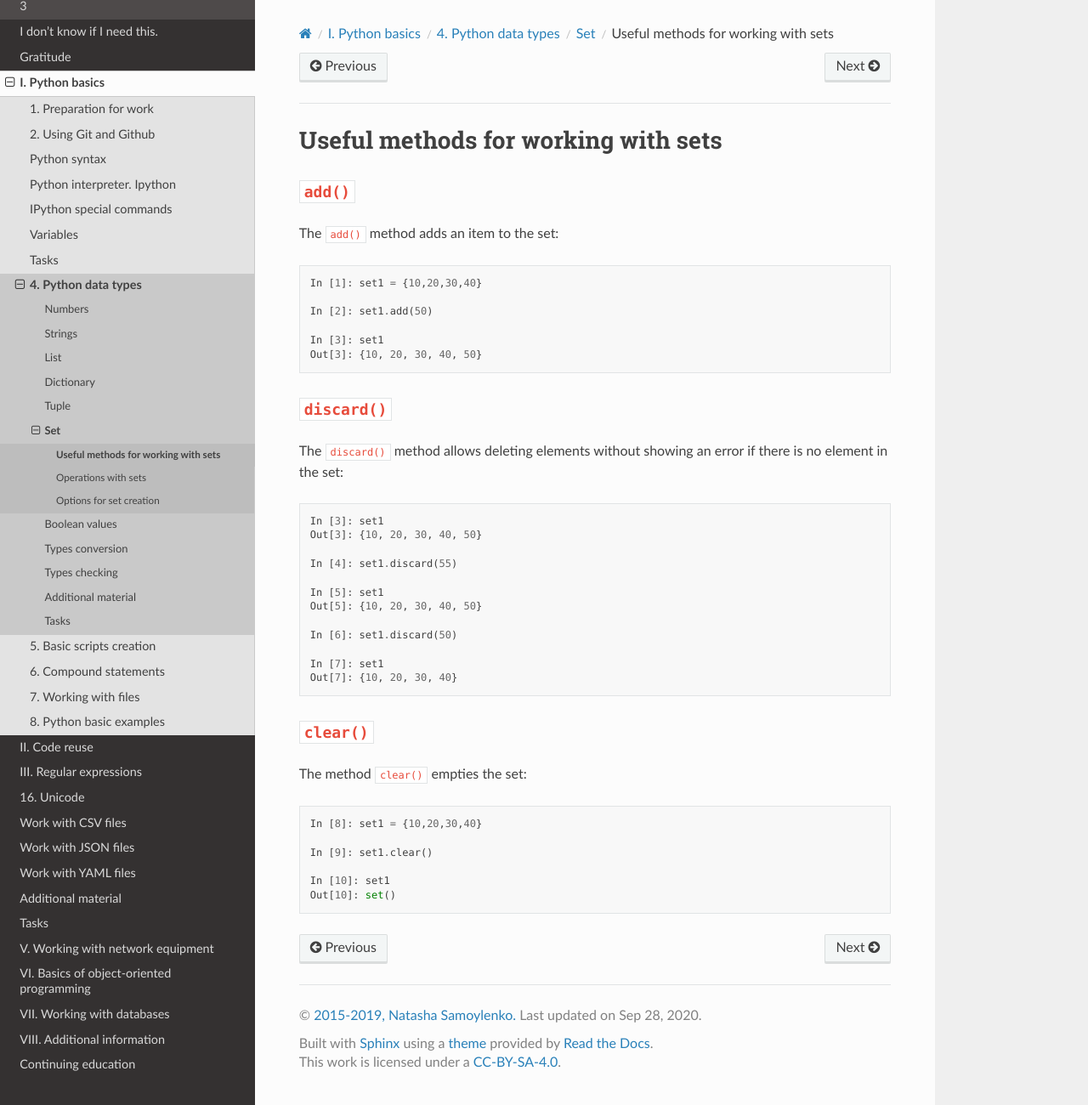
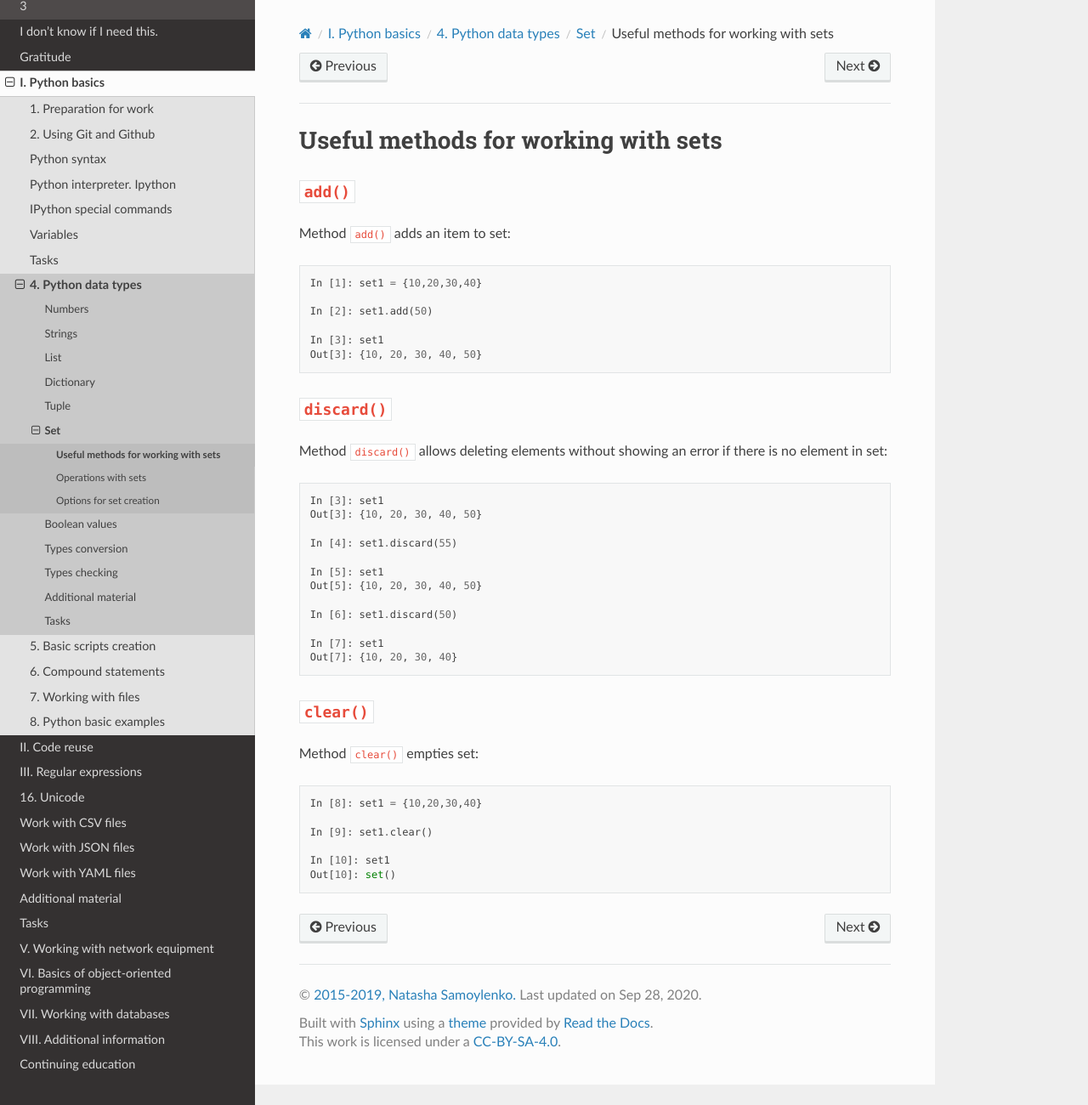
Before and after one commit to natenka/pyneng-book-en, a Sphinx documentation site: the page built from docs/source/book/04_data_structures/8a_set_methods.rst, in a window 1280 px wide and 1300 px high. Shown: the whole window at 85% size. Built offline with Sphinx 7.4.7 and the Read the Docs theme 2.0.0, drawn with Linux system fonts in a browser that asks for light colours; pages that are not in the unit, such as notebooks, are missing from menus.

Commit message:
Update 8a_set_methods.rst

```diff
--- a/docs/source/book/04_data_structures/8a_set_methods.rst
+++ b/docs/source/book/04_data_structures/8a_set_methods.rst
@@ -4,7 +4,7 @@ Useful methods for working with sets
 ``add()``
 ^^^^^^^^^
 
-The ``add()`` method adds an item to the set:
+Method ``add()`` adds an item to set:
 
 .. code:: python
 
@@ -18,7 +18,7 @@ The ``add()`` method adds an item to the set:
 ``discard()``
 ^^^^^^^^^^^^^
 
-The ``discard()`` method allows deleting elements without showing an error if there is no element in the set:
+Method ``discard()`` allows deleting elements without showing an error if there is no element in set:
 
 .. code:: python
 
@@ -38,7 +38,7 @@ The ``discard()`` method allows deleting elements without showing an error if th
 ``clear()``
 ^^^^^^^^^^^
 
-The method ``clear()`` empties the set:
+Method ``clear()`` empties set:
 
 .. code:: python
 
```
